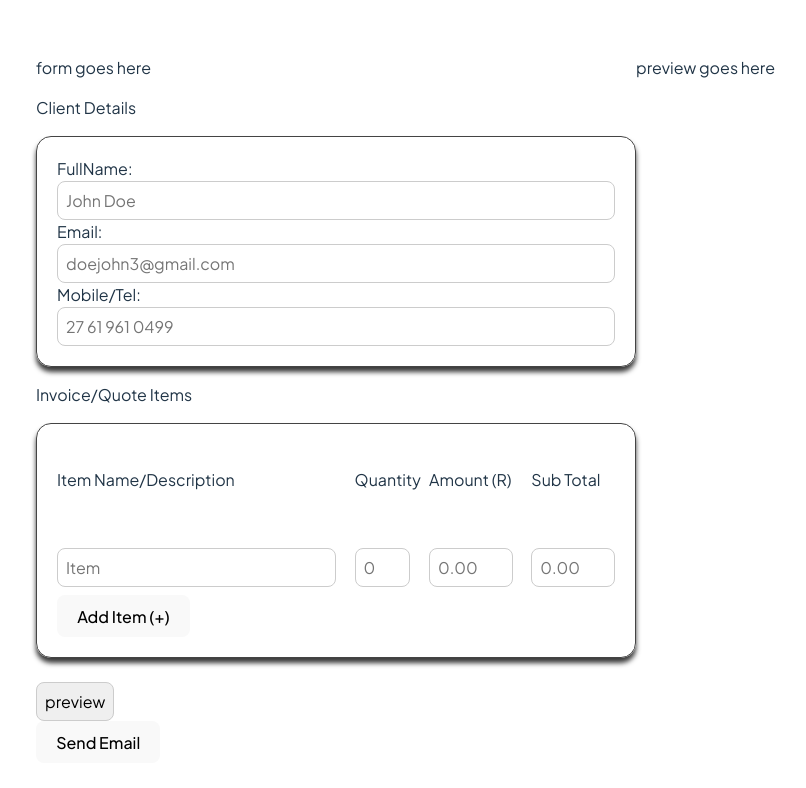
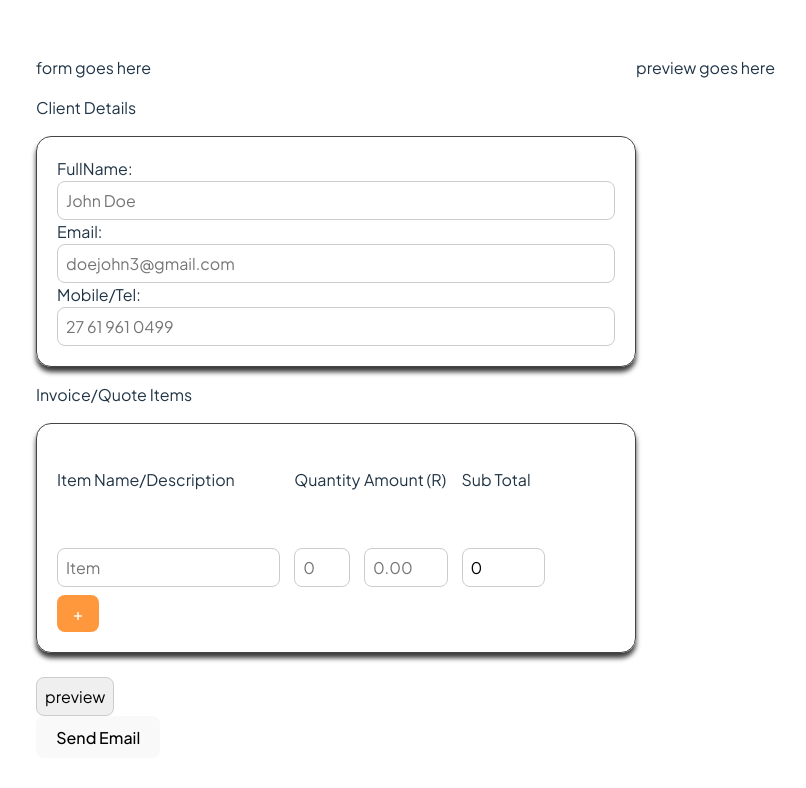
Before and after one commit to Auston-Mtabane/CPrime-Invoice-Creater, a React (Vite) app: page / in a window 1280 px wide. Shown: the top 788 px of the page, without its empty margins (4-810 px from the left). Built offline with nearby package versions, Linux system fonts and the light colour scheme.

Commit message:
added: add  item

```diff
--- a/src/App.css
+++ b/src/App.css
@@ -43,8 +43,50 @@ input:focus {
 
 .row-item {
   display: grid;
-  grid-template-columns: 50% 10% 15% 15%;
+  grid-template-columns: 40% 10% 15% 15% 10%;
 
   justify-content: space-between;
   padding: 0.5em 0;
 }
+
+#add-btn {
+  background-color: #ff7700c3;
+  color: #fff;
+  border: none;
+  padding: 0.5em 1em;
+  border-radius: 8px;
+  cursor: pointer;
+  transition: background-color 0.25s;
+}
+.item{
+  align-items: center;
+  align-content: center;
+  border-bottom: 1px solid #4f4f4f;
+}
+
+#delete-btn {
+  display: flex;
+  justify-content: center;
+  width: 20px;
+  height: 20px;
+  background-color: #141414;
+  color: #fff;
+  border: none;
+  padding: 0.5em 1em;
+  border-radius: 8px;
+  cursor: pointer;
+  transition: background-color 0.25s;
+}
+#delete-btn:hover {
+  display: flex;
+  justify-content: center;
+  width: 20px;
+  height: 20px;
+  background-color: #ff4d4d;
+  color: #fff;
+  border: none;
+  padding: 0.5em 1em;
+  border-radius: 8px;
+  cursor: pointer;
+  transition: background-color 0.25s;
+}
--- a/src/components/FormSectionInvoice.tsx
+++ b/src/components/FormSectionInvoice.tsx
@@ -1,18 +1,72 @@
+import React, { useState } from "react";
+import Item from "./Item";
+
+type Item = {
+  index: number
+  name: string;
+  quantity: number;
+  amount: number;
+  subtotal: number;
+}
+
+let items: Item[] = [];
 
 function FormSectionInvoice() {
+
+
+  const [item, setItem] = useState({
+    name: "",
+    quantity: "",
+    amount: "",
+  });
+
+  const addItem = () => {
+    const newItem: Item = {
+      index: items.length,
+      name: item.name,
+      quantity: Number(item.quantity),
+      amount: Number(item.amount),
+      subtotal: Number(item.quantity) * Number(item.amount),
+    };
+    items.push(newItem);
+    setItem({ name: "", quantity: "", amount: "" });
+    console.log(items);
+  };
+
+  const handleChange = (e: React.ChangeEvent<HTMLInputElement>) => {
+    const { name, value } = e.target;
+    setItem((prev) => ({
+      ...prev,
+      [name]: value,
+    }));
+  };
+
+  const subtotal = Number(item.quantity) * Number(item.amount);
+
   return (
     <>
       <p>Client Details</p>
-    <form action="#" method="post">
+      <form action="/" method="post">
         <div className="rounded-div" id="client-details">
-            <label htmlFor="fname" >FullName:</label>
-            <input type="name" placeholder="John Doe" id="fname" name="fname"/>
+          <label htmlFor="fname">FullName:</label>
+          <input type="name" placeholder="John Doe" id="fname" name="fname" />
 
-            <label htmlFor="femail" >Email:</label>
-            <input type="email" placeholder="doejohn3@gmail.com" id="femail" name="femail"/><br />
+          <label htmlFor="femail">Email:</label>
+          <input
+            type="email"
+            placeholder="doejohn3@gmail.com"
+            id="femail"
+            name="femail"
+          />
+          <br />
 
           <label htmlFor="fphone">Mobile/Tel:</label>
-            <input type="tel" placeholder="27 61 961 0499" id="fphone" name="fphone"/>
+          <input
+            type="tel"
+            placeholder="27 61 961 0499"
+            id="fphone"
+            name="fphone"
+          />
         </div>
         <p>Invoice/Quote Items</p>
         <div className="rounded-div">
@@ -23,23 +77,60 @@ function FormSectionInvoice() {
               <p>Amount (R)</p>
               <p>Sub Total</p>
             </div>
+
+            <div className="added-items">
+              {items.map((item) => (
+                <Item
+                  key={item.index}
+                  index={item.index}
+                  name={item.name}
+                  quantity={item.quantity}
+                  amount={item.amount}
+                  subtotal={item.subtotal}
+                />
+
+              ))}
+            </div>
             <br />
             <div className="row-item">
-                    <input type="text" placeholder="Item" name="item-name" />
-                    <input type="number" placeholder="0" name="item-quantity" />
-                    <input type="number" placeholder="0.00" name="item-amount" />
-                    <input type="number" placeholder="0.00" name="item-subtotal" />
+              <input
+                type="text"
+                placeholder="Item"
+                name="name"
+                value={item.name}
+                onChange={handleChange}
+              />
+              <input
+                type="number"
+                placeholder="0"
+                name="quantity"
+                value={item.quantity}
+                onChange={handleChange}
+              />
+              <input
+                type="number"
+                placeholder="0.00"
+                name="amount"
+                value={item.amount}
+                onChange={handleChange}
+              />
+              <input
+                type="number"
+                placeholder="0.00"
+                name="item-subtotal"
+                value={subtotal}
+                readOnly
+              />
+            </div>
+          </div>
+          <button id="add-btn" type="button" onClick={addItem}>+</button>
         </div>
 
-            </div>
-            <button >Add Item (+)</button>
-        </div>
-
-        <br /><input type="submit" value="preview"/>
+        <br />
+        <input type="submit" value="preview" />
       </form>
     </>
-
   );
 }
 
-export default FormSectionInvoice
+export default FormSectionInvoice;
--- /dev/null
+++ b/src/components/Item.tsx
@@ -0,0 +1,28 @@
+interface ItemProps {
+    index: number;
+    name: string;
+    quantity: number;
+    amount: number;
+    subtotal: number;
+}
+function Item({index,name,quantity,amount,subtotal}: ItemProps) {
+    return (
+        <div className="item">
+            <div className="row-item">
+                <p>{name}</p>
+                <p>{quantity}</p>
+                <p>{amount.toFixed(2)}</p>
+                <p>{subtotal.toFixed(2)}</p>
+                <div id="delete-btn" onClick={() => console.log(`Remove item at index ${index}`)}>
+                    <img src='/public/bin.svg' alt="bin" width={15}/>
+                </div>
+
+
+            </div>
+        </div>
+
+
+    );
+}
+
+export default Item;
```
Also changed, not shown: public/bin.svg (added). Lines whose indentation alone changed are shown as unchanged.
